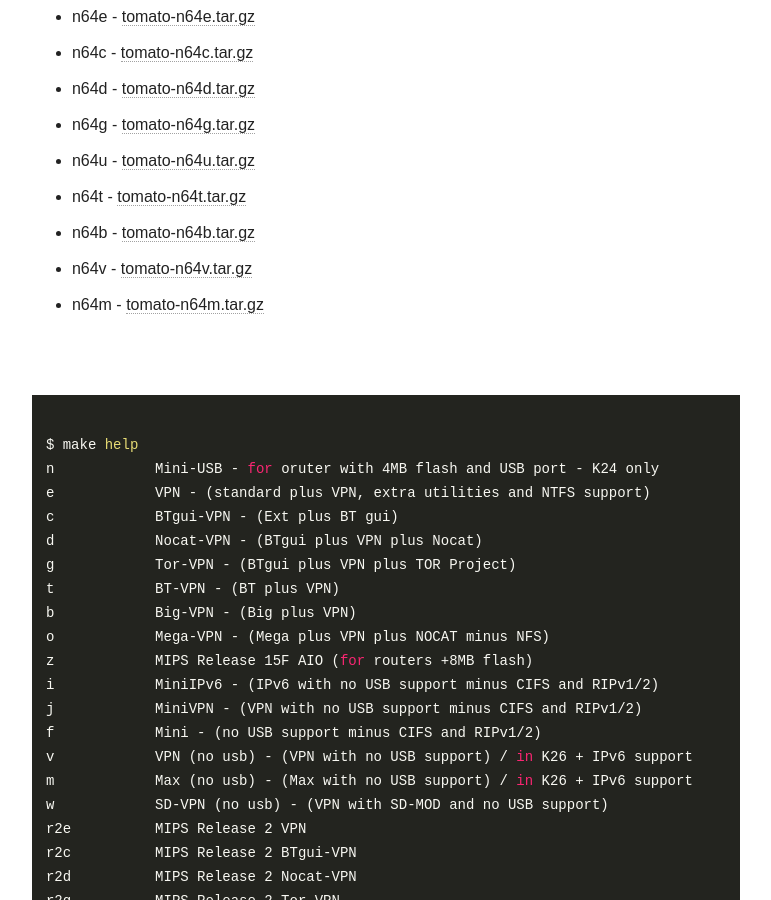
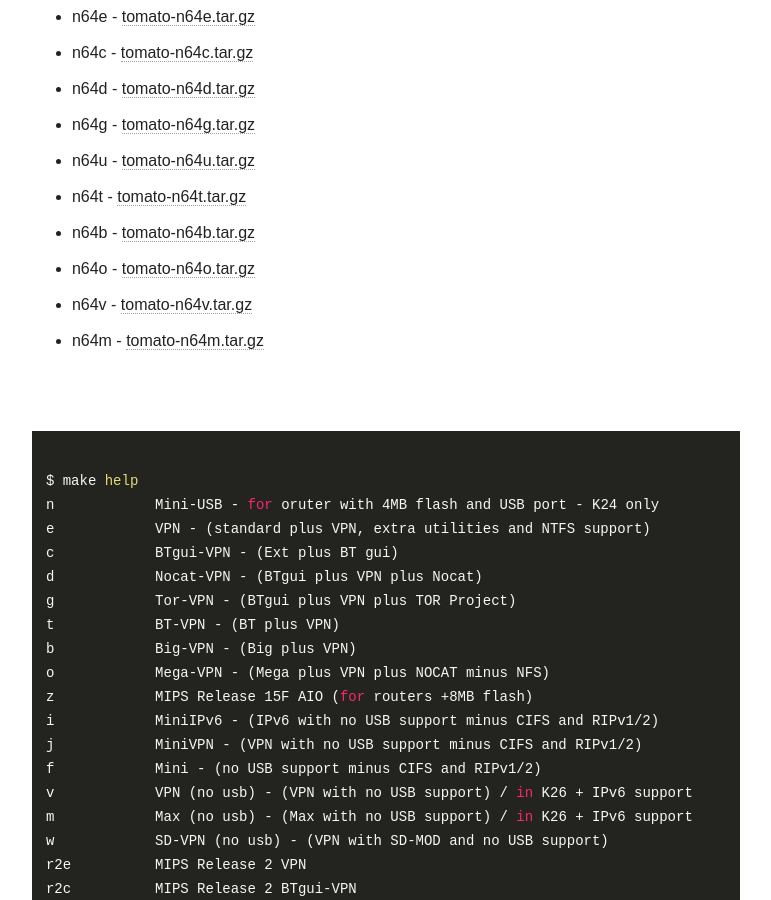
Before and after one commit to oglopss/tomato-ci-ctf-jekyll, a Jekyll site: the page built from index.html, in a window 1280 px wide and 900 px high, scrolled down 1603 px. Shown: the whole window, without its empty margins (254-1025 px from the left). Built offline with Jekyll 4.4.1, drawn with Linux system fonts in a browser that asks for light colours; nearby versions of some CDN libraries.

Commit message:
Travis build 3 n64o pushed to gh-pages

```diff
--- a/_data/ss.yml
+++ b/_data/ss.yml
@@ -36,3 +36,4 @@ files:
   - 0036 n64b tomato-n64b.tar.gz
   - 0038 n64v tomato-n64v.tar.gz
   - 0039 n64m tomato-n64m.tar.gz
+  - 0037 n64o tomato-n64o.tar.gz
```
Also changed, not shown: 1 other file.
